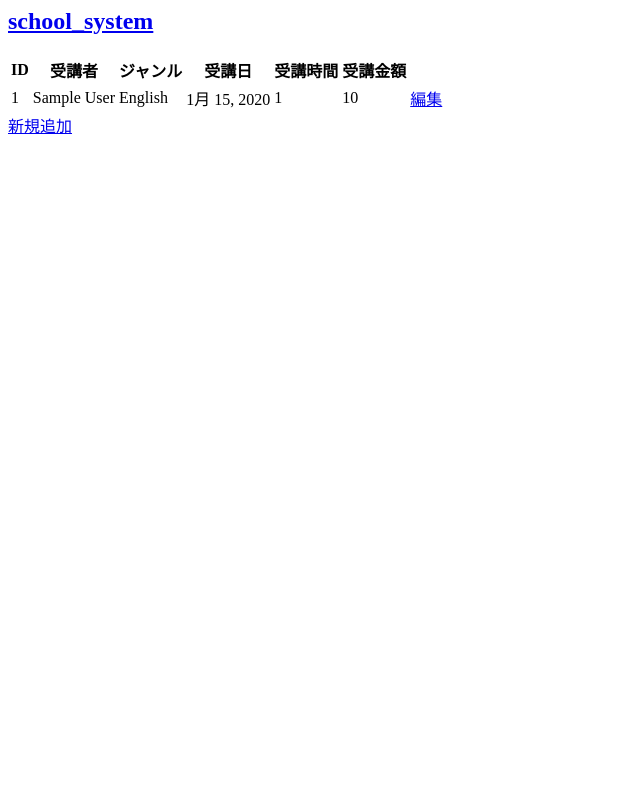
After one commit to kyooooheisan/school_system_app, a Django app: page /lessonrecord_index/ in a window 1280 px wide. The commit adds this page. Shown: the whole page, without its empty margins (0-640 px from the left). Run offline with Django 3.2, Linux system fonts and the light colour scheme; tables that the repository leaves empty hold one stand-in row (values such as "Sample post").

Commit message:
made lessonrecord page

```diff
--- a/mysite/urls.py
+++ b/mysite/urls.py
@@ -22,7 +22,8 @@ urlpatterns = [
     path('',school_system.views.top,name="top"),
     path("index/",school_system.views.index,name="index"),
     path("student_create/",school_system.views.student_create,name="student_create"),
-    #path('student_create/',include('school_system.urls')),
-    #path('students/<int:student_id>/student_edit/',include('school_system.urls')),
     path("students/<int:student_id>/student_edit/",school_system.views.student_edit,name="student_edit"),
+    path("lessonrecord_index/",school_system.views.lessonrecord_index,name="lessonrecord_index"),
+    path("lessonrecord_create/",school_system.views.lessonrecord_create,name="lessonrecord_create"),
+    path("lessonrecords/<int:lessonrecord_id>/lessonrecord_edit/",school_system.views.lessonrecord_edit,name="lessonrecord_edit"),
 ]
--- a/school_system/admin.py
+++ b/school_system/admin.py
@@ -1,5 +1,6 @@
 from django.contrib import admin
-from .models import Student
+from .models import Student,LessonRecord
 
 admin.site.register(Student)
+admin.site.register(LessonRecord)
 # Register your models here.
--- a/school_system/models.py
+++ b/school_system/models.py
@@ -1,7 +1,11 @@
 from django.db import models
 from django.utils import timezone
+#参照：https://www.freelance-geek.com/w/2019/02/06/django-form-validation/
+from django.core.validators import MaxValueValidator,MinValueValidator
+#from django.core.validators import MaxLengthValidator,MinLengthValidator
 
 # Create your models here.
+#生徒モデル
 class Student(models.Model):
 
     GENDER_CHOICES=(
@@ -14,3 +18,22 @@ class Student(models.Model):
 
     def __str__(self):
         return self.name
+
+
+#受講記録モデル
+class LessonRecord(models.Model):
+
+    GENRE_CHOICES=(
+    ('English','英語',),
+    ('Programing','プログラミング',),
+    ('Finance','ファイナンス',),
+    )
+
+    name= models.ForeignKey(Student,verbose_name='受講者',max_length=20,null=False,blank=False,on_delete=models.CASCADE)
+    genre= models.CharField(verbose_name='ジャンル',choices=GENRE_CHOICES,max_length=10)
+    lesson_day=models.DateField(verbose_name='受講日')
+    lesson_time=models.PositiveIntegerField(verbose_name='受講時間',validators=[MaxValueValidator(12),MinValueValidator(1)])
+    price=models.PositiveIntegerField(verbose_name='支払金額',null=True,blank=True)
+
+    def __str__(self):
+        return str(self.name)
--- /dev/null
+++ b/school_system/templates/school_system/lessonrecord_index.html
@@ -0,0 +1,35 @@
+
+
+<html>
+ <head>
+   <title>school_system</title>
+ </head>
+
+ <body>
+   <h2><a href="/">school_system</a></h2>
+ <table>
+   <tr>
+     <th>ID</th>
+     <th>受講者</th>
+     <th>ジャンル</th>
+     <th>受講日</th>
+     <th>受講時間</th>
+     <th>受講金額</th>
+   </tr>
+ {% for lessonrecord in lessonrecords %}
+   <tr>
+     <td>{{lessonrecord.id}}</td>
+     <td>{{lessonrecord.name}}</td>
+     <td>{{lessonrecord.genre}}</td>
+     <td>{{lessonrecord.lesson_day}}</td>
+     <td>{{lessonrecord.lesson_time}}</td>
+     <td>{{lessonrecord.price}}</td>
+     <td><a href="{% url 'lessonrecord_edit' lessonrecord.id %}">編集</a></td>
+   </tr>
+ {% endfor %}
+ </table>
+
+ <a href="{% url 'lessonrecord_create' %}">新規追加</a>
+
+ </body>
+</html>
--- a/school_system/templates/school_system/top.html
+++ b/school_system/templates/school_system/top.html
@@ -14,7 +14,7 @@
    </div>
 
    <div>
-     <h2><a href="/">レッスン受講記録</a></h2>
+     <h2><a href="{% url 'lessonrecord_index' %}">レッスン受講記録</a></h2>
    </div>
 
    <div>
--- a/school_system/views.py
+++ b/school_system/views.py
@@ -5,9 +5,9 @@ from django.http import Http404
 from django.template.response import TemplateResponse
 from django.urls import reverse
 
-from school_system.forms import StudentForm
-from school_system.forms import StudentEditForm
-from school_system.models import Student
+from school_system.forms import StudentForm,LessonRecordForm
+from school_system.forms import StudentEditForm,LessonRecordEditForm
+from school_system.models import Student,LessonRecord
 
 
 
@@ -17,8 +17,14 @@ def top(request):
 
 def index(request):
     """メイン画面"""
+#ID順に並ぶようにする
     students= Student.objects.all()
     return render(request,'school_system/index.html',{'students':students,})
+
+
+def lessonrecord_index(request):
+    lessonrecords= LessonRecord.objects.all()
+    return render(request,'school_system/lessonrecord_index.html',{'lessonrecords':lessonrecords})
 
 
 def student_create(request):
@@ -30,7 +36,20 @@ def student_create(request):
     else:
         form=StudentForm()
 
-    return TemplateResponse(request, 'school_system/student_create.html',{'form':form})
+    return TemplateResponse(request, 'school_system/student_create.html',{'form':form,})
+
+
+def lessonrecord_create(request):
+    if request.method == 'POST':
+        form= LessonRecordForm(request.POST)
+        if form.is_valid():
+            form.save()
+            return redirect('/lessonrecord_index')
+    else:
+        form=LessonRecordForm()
+
+    return TemplateResponse(request, 'school_system/lessonrecord_create.html',{'form':form,})
+
 
 
 def student_edit(request,student_id):
@@ -42,11 +61,25 @@ def student_edit(request,student_id):
         form= StudentEditForm(request.POST,instance=student)
         if form.is_valid():
             form.save()
-            return HttpResponseRedirect(reverse('student_edit',args=(student.id,)))
+            return HttpResponseRedirect(reverse('/index'))
     else:
         form=StudentEditForm(instance=student)
     return TemplateResponse(request,'school_system/student_edit.html',{'form':form, 'student':student})
 
 
+def lessonrecord_edit(request,lessonrecord_id):
+    try:
+        lessonrecord=LessonRecord.objects.get(id=lessonrecord_id)
+    except LessonRecord.DoesNotExist:
+        raise Http404
+    if request.method == 'POST':
+        form= LessonRecordEditForm(request.POST,instance=lessonrecord)
+        if form.is_valid():
+            form.save()
+            return HttpResponseRedirect(reverse('/lessonrecord_index'))
+    else:
+        form=LessonRecordEditForm(instance=lessonrecord)
+    return TemplateResponse(request,'school_system/lessonrecord_edit.html',{'form':form,'lessonrecord':lessonrecord})
+
 
 # Create your views here.
```
Also changed, not shown: school_system/forms.py (+11 -1 lines), school_system/templates/school_system/lessonrecord_create.html (added, +18 -0 lines), school_system/templates/school_system/lessonrecord_edit.html (added, +19 -0 lines), school_system/migrations/0002_lessonrecord.py (added), school_system/migrations/0003_auto_20190323_2058.py (added), school_system/migrations/0004_auto_20190323_2103.py (added), school_system/migrations/0005_auto_20190323_2113.py (added), school_system/migrations/0006_auto_20190323_2121.py (added), school_system/migrations/0007_auto_20190323_2123.py (added), school_system/migrations/0008_auto_20190323_2129.py (added), school_system/migrations/0009_auto_20190323_2132.py (added), school_system/migrations/0010_auto_20190323_2145.py (added).
